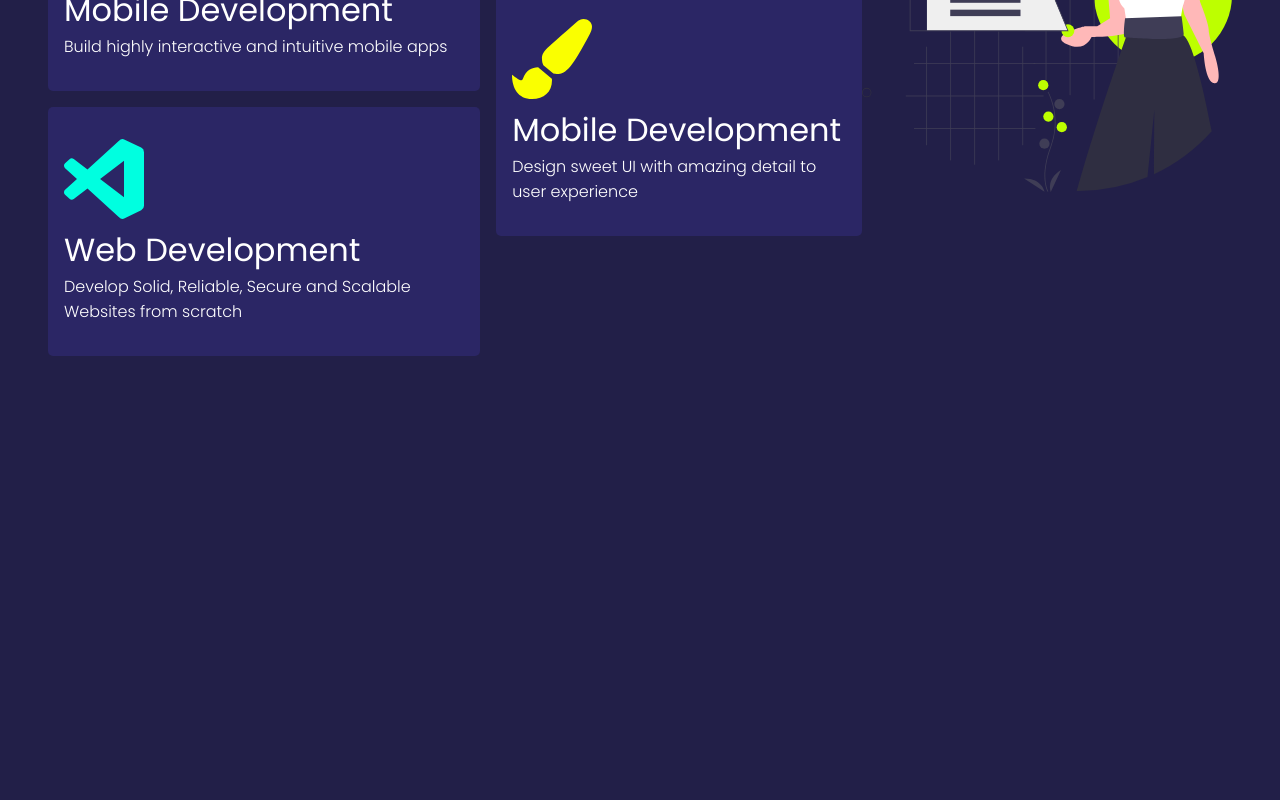
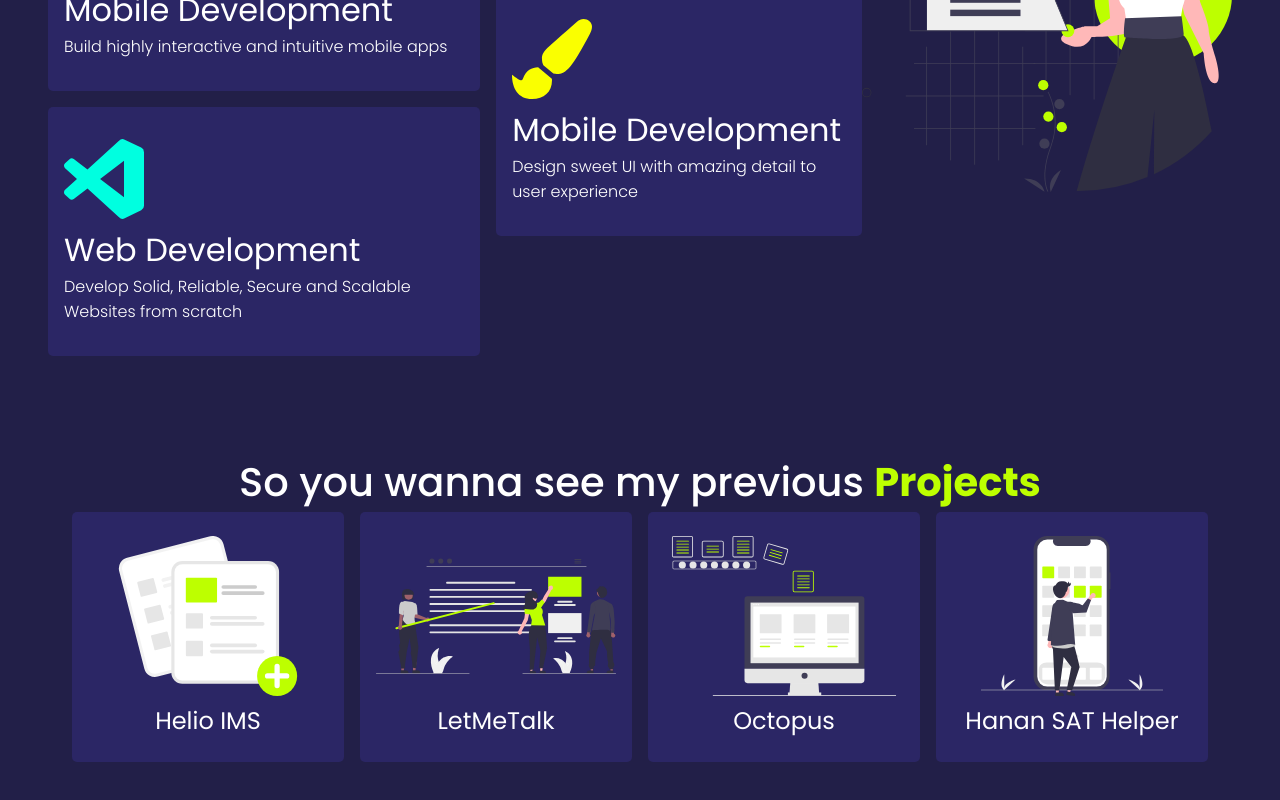
Before and after one commit to yahyafati/portfolio, a React app: page / in a window 1280 px wide. Shown: the part 1141-1941 px from the top of the page. Before the commit the page ends 1569 px from the top, so only its background shows below. Built offline with nearby package versions, Linux system fonts and the light colour scheme.

Commit message:
added projects section

```diff
--- a/src/App.js
+++ b/src/App.js
@@ -2,6 +2,7 @@ import React from "react";
 import About from "./component/about/About";
 import Header from "./component/header/Header";
 import Home from "./component/home/Home";
+import Projects from "./component/project/Projects";
 import Services from "./component/service/Services";
 import "./style/app/App.css";
 
@@ -12,6 +13,7 @@ const App = () => {
             <Home />
             <About />
             <Services />
+            <Projects />
         </div>
     );
 };
--- /dev/null
+++ b/src/component/project/ProjectItem.js
@@ -0,0 +1,16 @@
+import React from "react";
+
+const ProjectItem = ({ icon, title }) => {
+    return (
+        <div className="project-item">
+            <img
+                className="project-icon"
+                src={icon}
+                alt="People browsing through articles over a giant screen"
+            />
+            <h5 className="title">{title}</h5>
+        </div>
+    );
+};
+
+export default ProjectItem;
--- /dev/null
+++ b/src/component/project/Projects.js
@@ -0,0 +1,25 @@
+import React from "react";
+import "../../style/projects/project.css";
+import ProjectItem from "./ProjectItem";
+import blog from "../../svg/Blog.svg";
+import helio from "../../svg/HelioIMS.svg";
+import octopus from "../../svg/Octopus.svg";
+import hanan from "../../svg/Hanan.svg";
+
+const Projects = () => {
+    return (
+        <div id="projectSection">
+            <h2>
+                So you wanna see my previous <strong>Projects</strong>
+            </h2>
+            <div className="projectList">
+                <ProjectItem icon={helio} title="Helio IMS" />
+                <ProjectItem icon={blog} title="LetMeTalk" />
+                <ProjectItem icon={octopus} title="Octopus" />
+                <ProjectItem icon={hanan} title="Hanan SAT Helper" />
+            </div>
+        </div>
+    );
+};
+
+export default Projects;
--- /dev/null
+++ b/src/style/projects/project.css
@@ -0,0 +1,51 @@
+#projectSection {
+  display: -webkit-box;
+  display: -ms-flexbox;
+  display: flex;
+  -webkit-box-orient: vertical;
+  -webkit-box-direction: normal;
+      -ms-flex-direction: column;
+          flex-direction: column;
+  padding: 3rem 0;
+}
+
+#projectSection h2 {
+  text-align: center;
+  font-size: 2.5rem;
+  font-weight: 500;
+}
+
+#projectSection h2 strong {
+  color: #bdff00;
+}
+
+#projectSection .projectList {
+  display: -webkit-box;
+  display: -ms-flexbox;
+  display: flex;
+  -webkit-box-pack: center;
+      -ms-flex-pack: center;
+          justify-content: center;
+  gap: 1rem;
+  overflow-x: auto;
+  padding-bottom: 1rem;
+}
+
+#projectSection .projectList .project-item {
+  background-color: #2b2665;
+  border-radius: 5px;
+  background-color: #2b2665;
+  padding: 1.5rem 1rem;
+  text-align: center;
+}
+
+#projectSection .projectList .project-item .project-icon {
+  height: 10rem;
+  width: 15rem;
+}
+
+#projectSection .projectList .project-item .title {
+  font-weight: 400;
+  font-size: 1.5rem;
+}
+/*# sourceMappingURL=project.css.map */
--- /dev/null
+++ b/src/style/projects/project.scss
@@ -0,0 +1,60 @@
+// Variable Declaration - Colors
+$background-color: #221f48;
+$lighter-background-color: #2b247c;
+$primary-color: #bdff00;
+
+$design-color: #faff00;
+$mobile-dev-color: #00ff29;
+$web-dev-color: #00ffe0;
+
+$card-background: #2b2665;
+
+// Variable Declaration - Fonts
+$font-family: "Poppins", sans-serif;
+$font-weight-light: 300;
+$font-weight-regular: 400;
+$font-weight-medium: 500;
+$font-weight-semi-bold: 600;
+$font-weight-bold: 700;
+
+#projectSection {
+    display: flex;
+    flex-direction: column;
+    padding: 3rem 0;
+
+    h2 {
+        text-align: center;
+        font-size: 2.5rem;
+        font-weight: $font-weight-medium;
+
+        strong {
+            color: $primary-color;
+        }
+    }
+
+    .projectList {
+        display: flex;
+        justify-content: center;
+        gap: 1rem;
+        overflow-x: auto;
+        padding-bottom: 1rem;
+
+        .project-item {
+            background-color: $card-background;
+            border-radius: 5px;
+            background-color: $card-background;
+            padding: 1.5rem 1rem;
+            text-align: center;
+
+            .project-icon {
+                height: 10rem;
+                width: 15rem;
+            }
+
+            .title {
+                font-weight: $font-weight-regular;
+                font-size: 1.5rem;
+            }
+        }
+    }
+}
```
Also changed, not shown: 1 other file (tests, documents, lock files or other folders).
